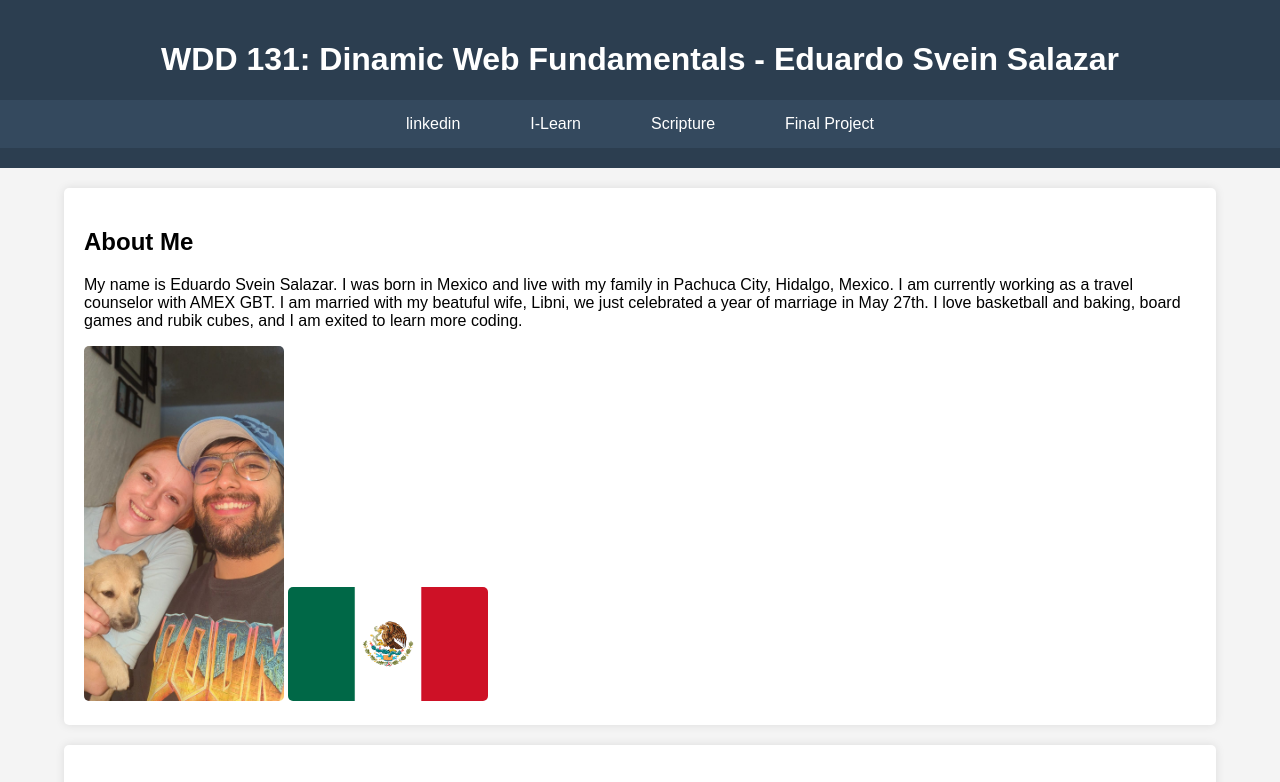
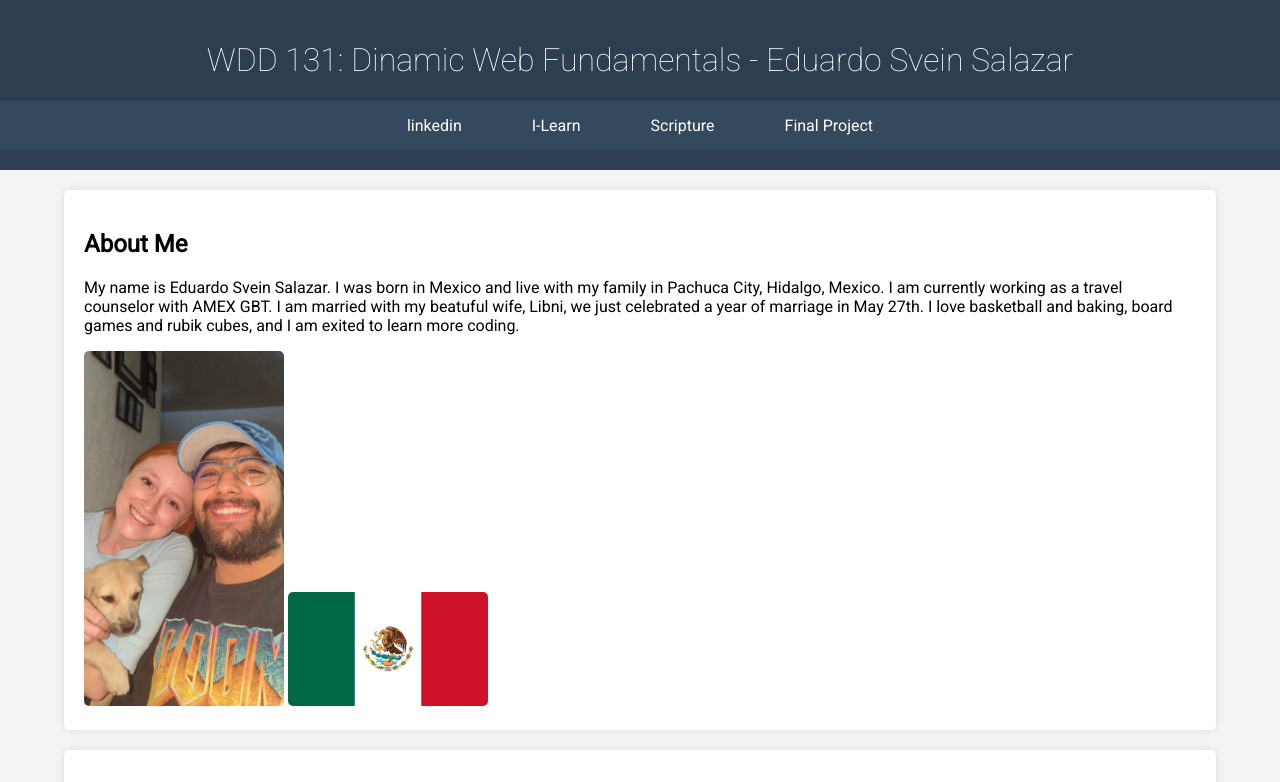
Before and after one commit to svein-salazar/wdd131, a plain HTML site: page index.html in a window 1280 px wide. Shown: the top 782 px of the page. Drawn offline with Linux system fonts and the light colour scheme.

Commit message:
font api added

```diff
--- a/index.html
+++ b/index.html
@@ -6,10 +6,13 @@
     <title>WDD 131 - Dynamic Web Fundamentals Eduardo Salazar</title>
     <meta
         name="description"
-        content="wdd 131 assingments that will be required during the course, main page where the overview of the couse will be visible">
+        content="wdd 131 assingments that will be required during the course, WDD 131 - Dynamic Web Fundamentals. Learn web development fundamentals, page by Eduardo Svein Salazar. Explore resources, personal insights, and final project details.">
     <meta name="author" content="Eduardo Svein Salazar">
     <link rel="stylesheet" href="styles/base.css">
     <script src="scripts/getdates.js" defer></script>
+    <link rel="preconnect" href="https://fonts.googleapis.com">
+    <link rel="preconnect" href="https://fonts.gstatic.com" crossorigin>
+    <link href="https://fonts.googleapis.com/css2?family=Roboto:wght@100;400&display=swap" rel="stylesheet">
 </head>
 <body>
     <header>
--- a/styles/base.css
+++ b/styles/base.css
@@ -1,11 +1,17 @@
 body {
-    font-family: 'Arial', sans-serif;
+    font-family: "Roboto", sans-serif;
+    font-weight: 400;
+    font-style: normal;
     margin: 0;
     padding: 0;
     display: flex;
     flex-direction: column;
     align-items: center;
     background-color: #f4f4f4;
+}
+
+h1 {
+    font-weight: 100;
 }
 
 header {
```
